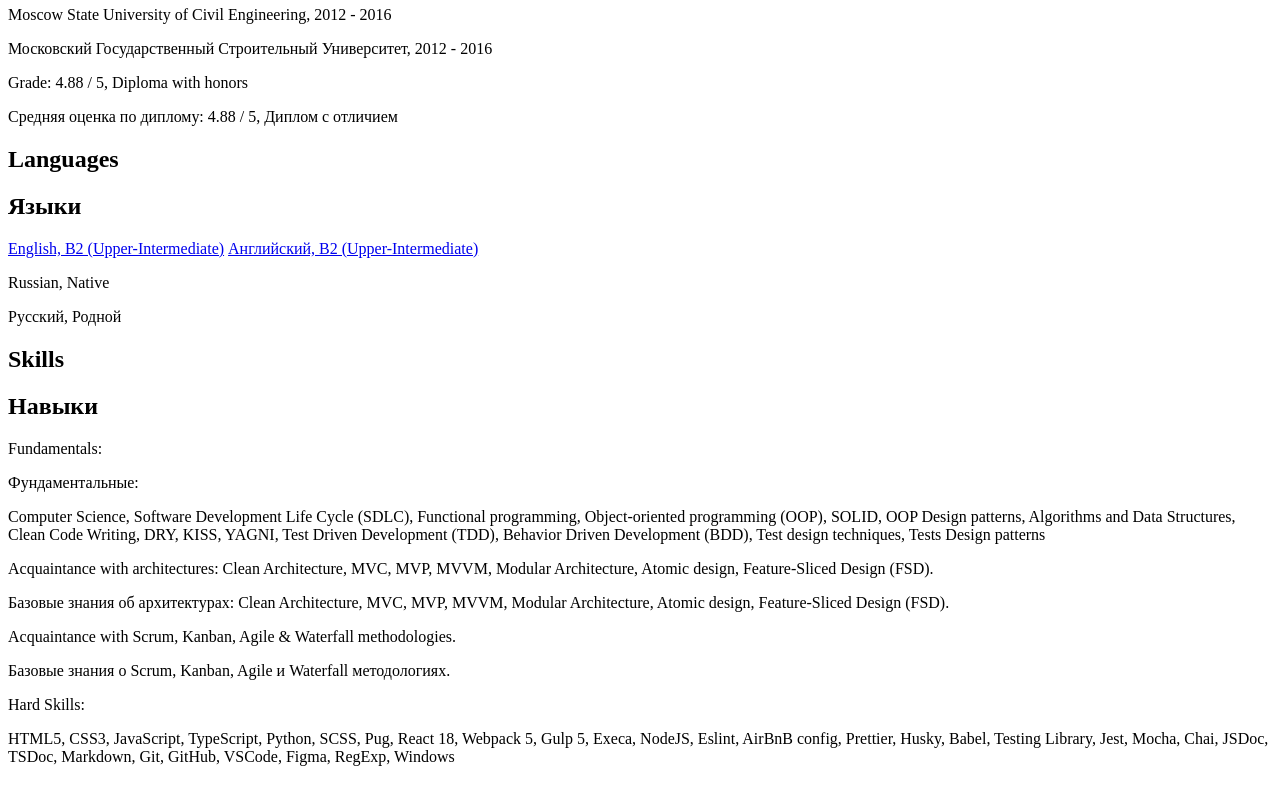
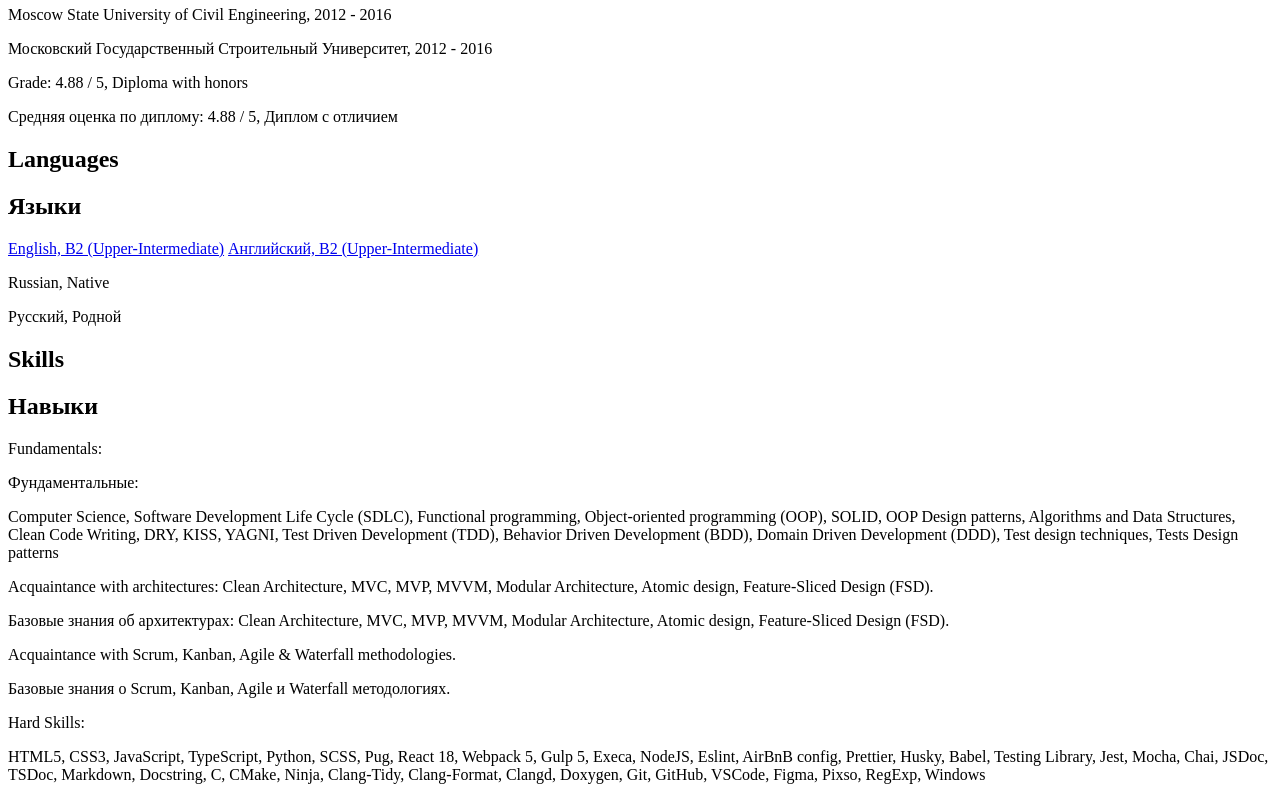
Before and after one commit to Dmitriy-Frostoff/cv-brief, a website: page CV/src/pages/index.html in a window 1280 px wide. Shown: the part 2799-3599 px from the top of the page. Drawn offline with Linux system fonts and the light colour scheme.

Commit message:
feat(CV info): update Skills section

```diff
--- a/CV/src/pages/index.html
+++ b/CV/src/pages/index.html
@@ -352,8 +352,8 @@
                 <p class="RU paragraph-s text_highlight hidden">Фундаментальные:</p>
                 <p class="paragraph-s">
                   Computer Science, Software Development Life Cycle (SDLC), Functional programming, Object-oriented programming (OOP), SOLID, OOP Design patterns,
-                  Algorithms and Data Structures, Clean Code Writing, DRY, KISS, YAGNI, Test Driven Development (TDD), Behavior Driven Development (BDD), Test design
-                  techniques, Tests Design patterns
+                  Algorithms and Data Structures, Clean Code Writing, DRY, KISS, YAGNI, Test Driven Development (TDD), Behavior Driven Development (BDD), Domain Driven
+                  Development (DDD), Test design techniques, Tests Design patterns
                 </p>
                 <p class="EN paragraph-s">
                   Acquaintance with architectures: Clean Architecture, MVC, MVP, MVVM, Modular Architecture, Atomic design, Feature-Sliced Design (FSD).
@@ -366,7 +366,8 @@
                 <p class="paragraph-s text_highlight">Hard Skills:</p>
                 <p class="paragraph-s">
                   HTML5, CSS3, JavaScript, TypeScript, Python, SCSS, Pug, React 18, Webpack 5, Gulp 5, Execa, NodeJS, Eslint, AirBnB config, Prettier, Husky, Babel,
-                  Testing Library, Jest, Mocha, Chai, JSDoc, TSDoc, Markdown, Git, GitHub, VSCode, Figma, RegExp, Windows
+                  Testing Library, Jest, Mocha, Chai, JSDoc, TSDoc, Markdown, Docstring, C, CMake, Ninja, Clang-Tidy, Clang-Format, Clangd, Doxygen, Git, GitHub, VSCode,
+                  Figma, Pixso, RegExp, Windows
                 </p>
               </div>
             </div>
```
Also changed, not shown: CV/src/entities/skills/ui/_skills.html (+4 -3 lines).
